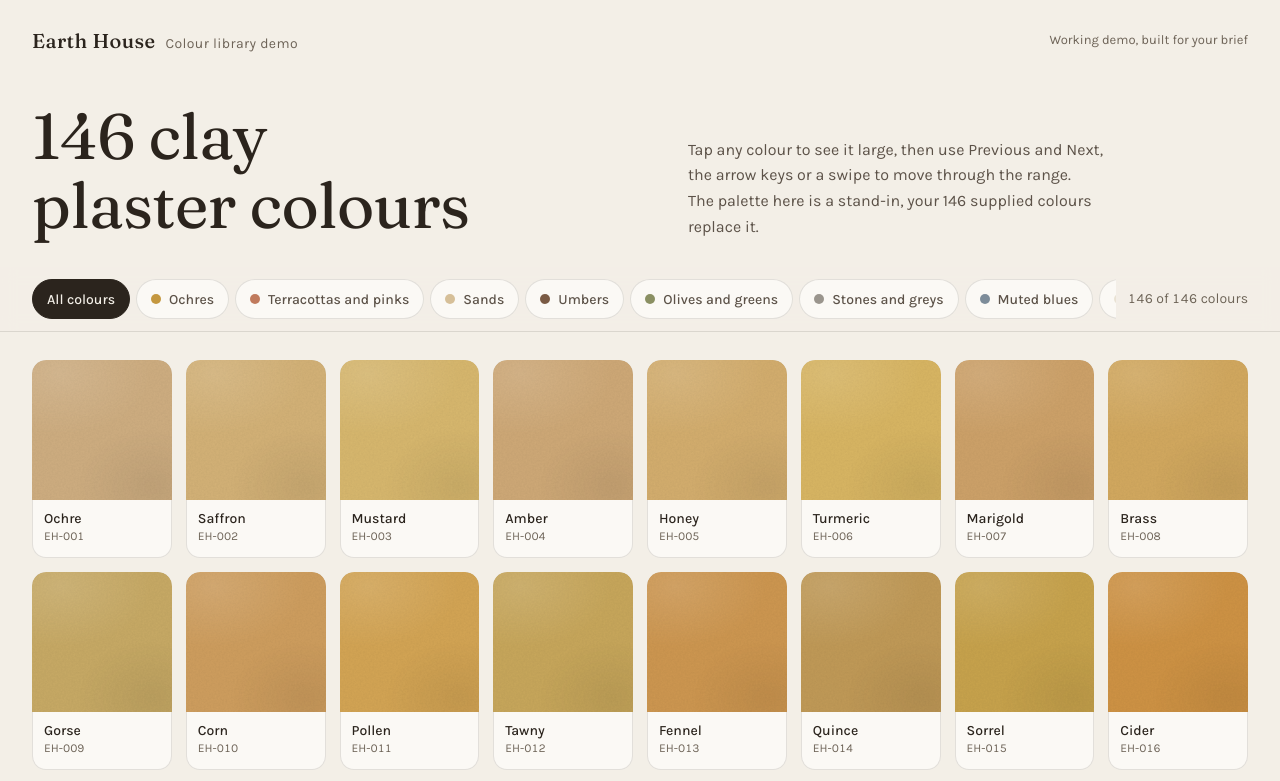
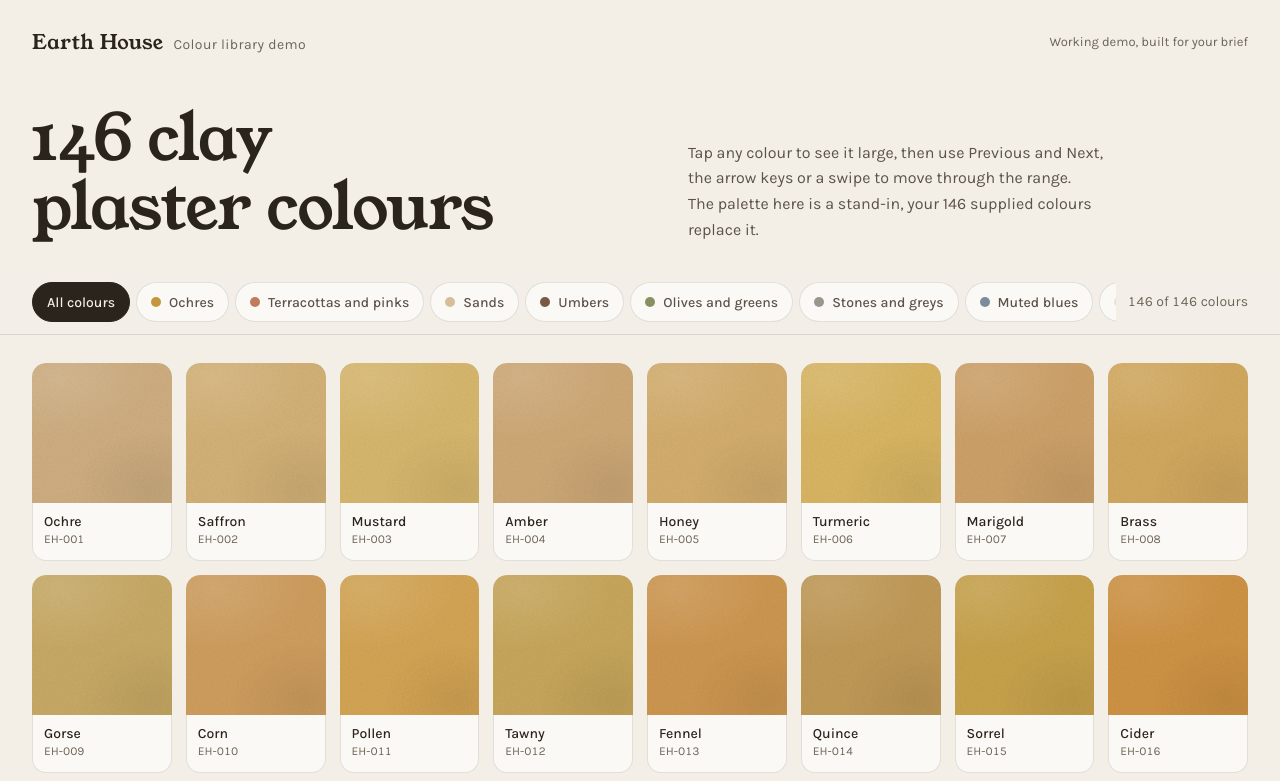
Before and after one commit to AbdelrahmanEL-gendy/samples, a plain HTML site: page clay-colour-library/index.html in a window 1280 px wide. Shown: the top 781 px of the page. Drawn offline with Linux system fonts and the light colour scheme.

Commit message:
Colour library: swap display face
Co-Authored-By: Claude Opus 5.5 <noreply@anthropic.com>

```diff
--- a/clay-colour-library/index.html
+++ b/clay-colour-library/index.html
@@ -8,7 +8,7 @@
 <meta name="description" content="Working demo of a 146-colour clay plaster library with enlarged views and previous and next controls, built for Earth House.">
 <link rel="preconnect" href="https://fonts.googleapis.com">
 <link rel="preconnect" href="https://fonts.gstatic.com" crossorigin>
-<link href="https://fonts.googleapis.com/css2?family=Fraunces:opsz,wght@9..144,400;9..144,500&family=Karla:wght@400;500;600&display=swap" rel="stylesheet">
+<link href="https://fonts.googleapis.com/css2?family=Young+Serif&family=Karla:wght@400;500;600&display=swap" rel="stylesheet">
 <style>
 :root{
   --lime:#f3efe7;--lime-2:#e9e3d8;--card:#fbf9f5;--line:rgba(46,38,30,.12);
@@ -21,7 +21,7 @@
 [hidden]{display:none!important}
 body{margin:0;background:var(--lime);color:var(--ink);font:16px/1.6 "Karla",system-ui,sans-serif;-webkit-font-smoothing:antialiased}
 ::selection{background:#e2cdb6}
-h1,h2,h3{font-family:"Fraunces",Georgia,serif;font-weight:400;margin:0;line-height:1.08;letter-spacing:-.01em;text-wrap:balance}
+h1,h2,h3{font-family:"Young Serif",Georgia,serif;font-weight:400;margin:0;line-height:1.08;letter-spacing:-.01em;text-wrap:balance}
 p{margin:0;text-wrap:pretty}
 :focus-visible{outline:2px solid var(--clay);outline-offset:3px;border-radius:6px}
 .wrap{max-width:1280px;margin:0 auto;padding:0 32px}
@@ -36,7 +36,7 @@ p{margin:0;text-wrap:pretty}
 
 header{padding:28px 0 8px}
 header .wrap{display:flex;justify-content:space-between;align-items:center;gap:16px}
-.brand{font:500 20px "Fraunces",serif;letter-spacing:.02em}
+.brand{font:400 20px "Young Serif",serif;letter-spacing:.02em}
 .brand span{color:var(--ink-3);font:400 14px "Karla",sans-serif;margin-left:10px}
 .note{font-size:13px;color:var(--ink-3)}
 
```
